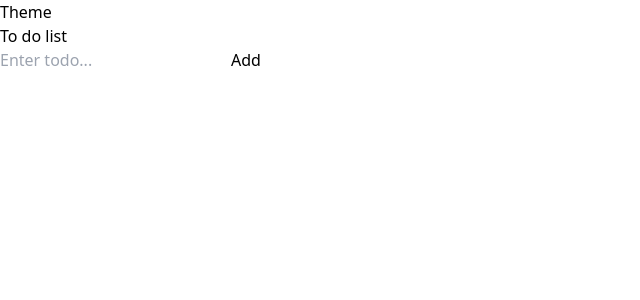
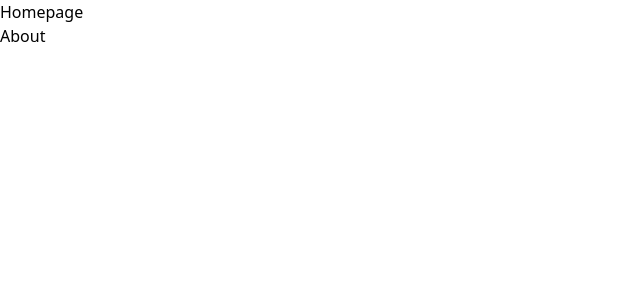
Before and after one commit to tritk0910/react-hooks, a React (Vite) app: page / in a window 1280 px wide. Shown: the top 300 px of the page, without its empty margins (0-640 px from the left). Built offline with nearby package versions, Linux system fonts and the light colour scheme.

Commit message:
Add routes

```diff
--- a/package.json
+++ b/package.json
@@ -4,6 +4,7 @@
   "version": "0.0.0",
   "type": "module",
   "scripts": {
+    "start": "vite",
     "dev": "vite",
     "build": "tsc && vite build",
     "lint": "eslint . --ext ts,tsx --report-unused-disable-directives --max-warnings 0",
@@ -11,7 +12,8 @@
   },
   "dependencies": {
     "react": "^18.2.0",
-    "react-dom": "^18.2.0"
+    "react-dom": "^18.2.0",
+    "react-router-dom": "^6.23.0"
   },
   "devDependencies": {
     "@types/react": "^18.2.66",
--- /dev/null
+++ b/src/app/components/NavBar.tsx
@@ -0,0 +1,7 @@
+export default function NavBar() {
+  return (
+    <div className="fixed h-20 bg-green-500 w-screen">
+      <div className="flex justify-between items-center"></div>
+    </div>
+  );
+}
--- a/src/app/components/ToDoList.tsx
+++ b/src/app/components/ToDoList.tsx
@@ -1,6 +1,6 @@
-import { reducer } from "../layout/reducer";
-import { initialState } from "../layout/action";
-import logger from "../layout/logger";
+import { reducer } from "../context/reducer";
+import { initialState } from "../context/action";
+import logger from "../context/logger";
 import { useContext, useReducer, useRef } from "react";
 import { ThemeContext } from "../context/themeContext";
 
@@ -20,7 +20,9 @@ export default function ToDoList() {
     <>
       <button
         onClick={themeContext!.toggleTheme}
-        className="bg-black text-white px-3 py-1 rounded-md fixed right-5 top-5"
+        className={`${
+          themeContext!.theme === "light" ? "bg-blue-500" : "bg-black"
+        } text-white px-3 py-1 rounded-md fixed right-5 top-5`}
       >
         Theme
       </button>
@@ -28,7 +30,7 @@ export default function ToDoList() {
         <h1
           className={`${
             themeContext!.theme === "light" ? "text-blue-500" : "text-black"
-          } text-blue-500 font-bold text-7xl`}
+          } font-bold text-7xl`}
         >
           To do list
         </h1>
--- a/src/app/layout/App.tsx
+++ b/src/app/layout/content/App.tsx
@@ -1,7 +1,7 @@
 import { useState } from "react";
-
-import ToDoList from "../components/ToDoList";
-import { Theme, ThemeContext } from "../context/themeContext";
+import { Theme, ThemeContext } from "../../context/themeContext";
+import { Outlet } from "react-router-dom";
+import NavBar from "../../components/NavBar";
 
 export default function App() {
   const [theme, setTheme] = useState<Theme>("light");
@@ -13,7 +13,8 @@ export default function App() {
 
   return (
     <ThemeContext.Provider value={{ theme, toggleTheme }}>
-      <ToDoList />
+      <NavBar />
+      <Outlet />
     </ThemeContext.Provider>
   );
 }
--- /dev/null
+++ b/src/app/layout/content/HomePage.tsx
@@ -0,0 +1,12 @@
+import { Link } from "react-router-dom";
+
+export default function HomePage() {
+  return (
+    <div className="flex flex-col justify-center items-center h-screen">
+      <p>Homepage</p>
+      <Link to="/todolist">
+        <button>About</button>
+      </Link>
+    </div>
+  );
+}
--- /dev/null
+++ b/src/app/routes/Routes.tsx
@@ -0,0 +1,17 @@
+import { RouteObject, createBrowserRouter } from "react-router-dom";
+import App from "../layout/content/App";
+import ToDoList from "../components/ToDoList";
+import HomePage from "../layout/content/HomePage";
+
+const routes: RouteObject[] = [
+  {
+    path: "/",
+    element: <App />,
+    children: [
+      { path: "", element: <HomePage /> },
+      { path: "todolist", element: <ToDoList /> },
+    ],
+  },
+];
+
+export const router = createBrowserRouter(routes);
--- a/src/main.tsx
+++ b/src/main.tsx
@@ -1,10 +1,11 @@
+import ReactDOM from "react-dom/client";
+import "./index.css";
+import { RouterProvider } from "react-router-dom";
+import { router } from "./app/routes/Routes.tsx";
 import React from "react";
-import ReactDOM from "react-dom/client";
-import App from "./app/layout/App.tsx";
-import "./index.css";
 
 ReactDOM.createRoot(document.getElementById("root")!).render(
-  // <React.StrictMode>
-    <App />
-  // </React.StrictMode>
+  <React.StrictMode>
+    <RouterProvider router={router} />
+  </React.StrictMode>
 );
```
Also changed, not shown: src/app/context/action.ts (renamed from src/app/layout/action.ts), src/app/context/logger.ts (renamed from src/app/layout/logger.ts), src/app/context/reducer.ts (renamed from src/app/layout/reducer.ts), 1 other file (tests, documents, lock files or other folders).
